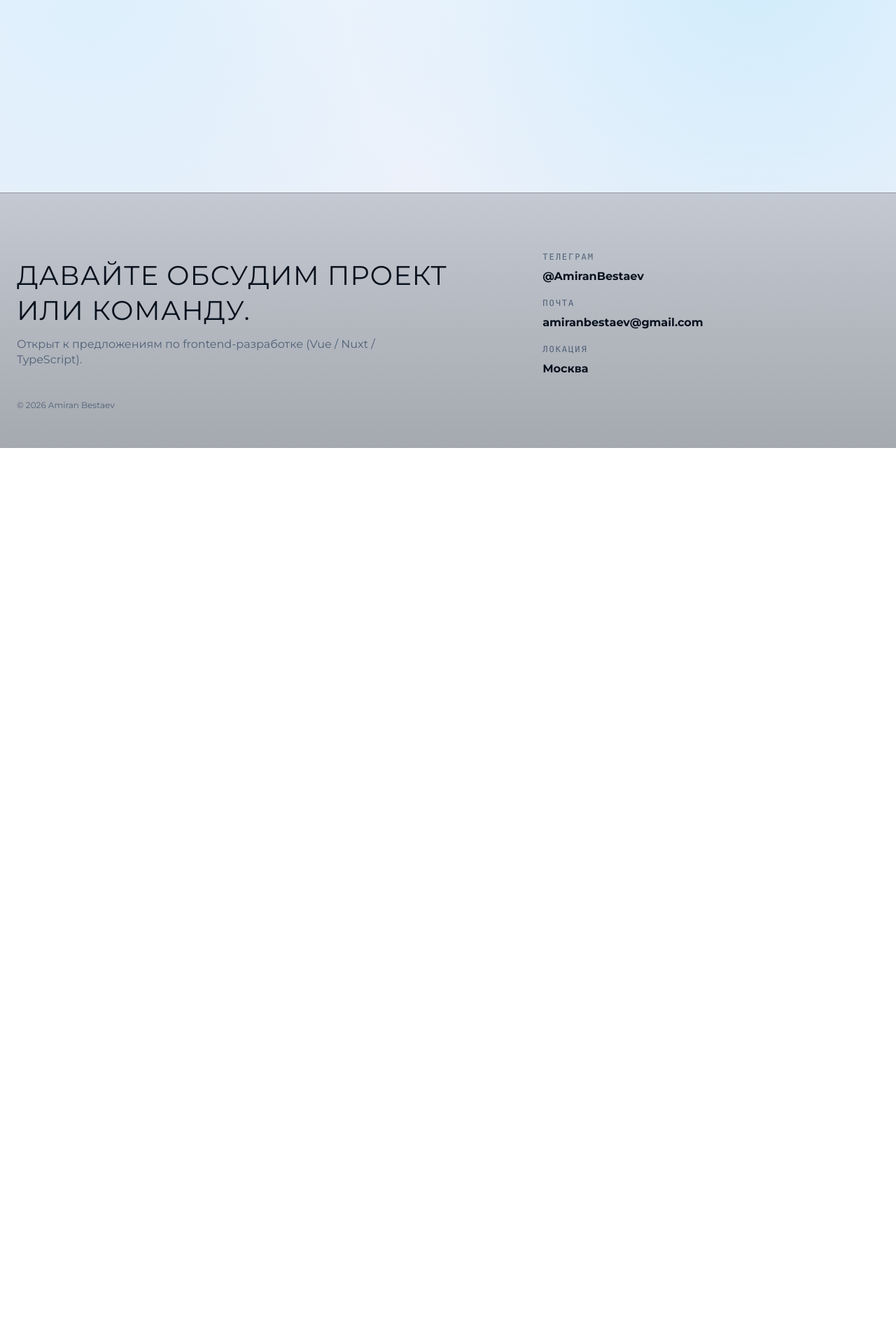
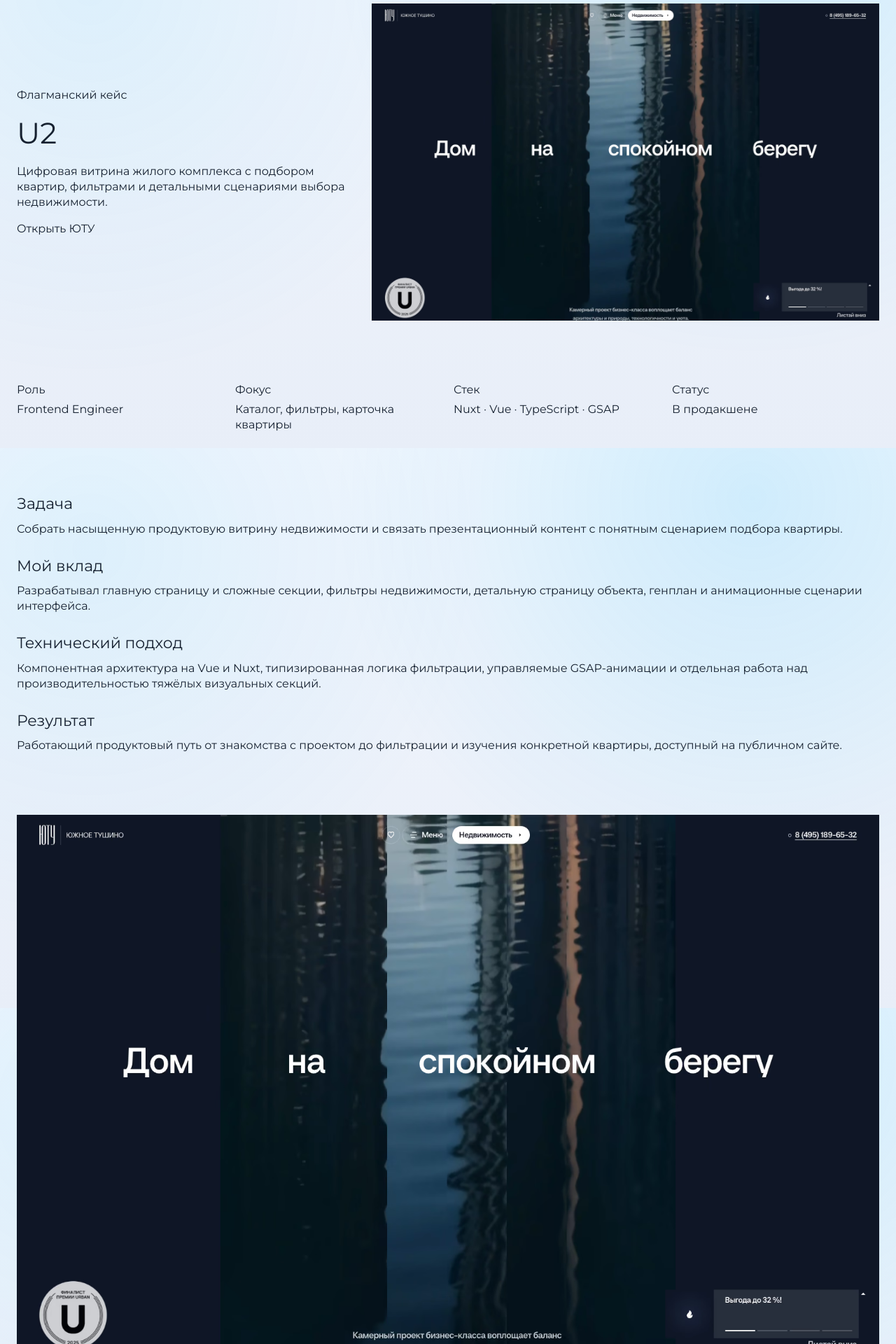
Before and after one commit to Chico-rso/TestBlog, a Nuxt app: page /projects/u2 in a window 1280 px wide. Shown: the part 160-2080 px from the top of the page at 70% size. Before the commit the page ends 800 px from the top, so only its background shows below. Built offline with nearby package versions, Linux system fonts and the light colour scheme.

Commit message:
add u2 case pages

```diff
--- /dev/null
+++ b/components/case/CaseFacts.vue
@@ -0,0 +1,31 @@
+<template>
+	<dl class="case-facts container reveal">
+		<div v-for="fact in facts" :key="fact.label" class="case-fact" data-case-fact>
+			<dt>{{ fact.label }}</dt>
+			<dd>{{ fact.value }}</dd>
+		</div>
+	</dl>
+</template>
+
+<script setup>
+defineProps({
+	facts: {type: Array, required: true},
+});
+</script>
+
+<style scoped lang="scss">
+.case-facts {
+	display: grid;
+	grid-template-columns: repeat(auto-fit, minmax(180px, 1fr));
+	gap: 16px;
+	margin-block: 0;
+}
+
+.case-fact {
+	min-width: 0;
+
+	dd {
+		margin: 6px 0 0;
+	}
+}
+</style>
--- /dev/null
+++ b/components/case/CaseGallery.vue
@@ -0,0 +1,94 @@
+<template>
+	<div class="case-gallery container">
+		<figure
+			v-for="(item, index) in items"
+			:key="getMediaKey(item, index)"
+			class="case-media reveal"
+			data-case-media
+		>
+			<div
+				class="case-media__visual"
+				:class="{'case-media__visual--failed': hasFailed(item, index)}"
+				:style="mediaStyle(item)"
+			>
+				<picture v-if="item?.webp" class="case-media__picture">
+					<source v-if="item?.avif" :srcset="item.avif" type="image/avif">
+					<img
+						:src="item?.webp"
+						:width="item?.width"
+						:height="item?.height"
+						:alt="item?.alt || ''"
+						:loading="index === 0 ? 'eager' : 'lazy'"
+						decoding="async"
+						@error="markFailed(item, index)"
+					>
+				</picture>
+				<div v-show="hasFailed(item, index) || !item?.webp" class="case-media__fallback">
+					{{ item?.alt || fallbackText }}
+				</div>
+			</div>
+			<figcaption>{{ item?.alt || fallbackText }}</figcaption>
+		</figure>
+	</div>
+</template>
+
+<script setup>
+const props = defineProps({
+	items: {type: Array, required: true},
+	fallbackText: {type: String, required: true},
+});
+
+const failedItems = reactive(new Set());
+const getMediaKey = (item, index) => item?.webp || item?.avif || `${props.fallbackText}-${index}`;
+const hasFailed = (item, index) => failedItems.has(getMediaKey(item, index));
+const markFailed = (item, index) => failedItems.add(getMediaKey(item, index));
+const mediaStyle = (item) => ({
+	'--case-media-ratio': `${item?.width || 1} / ${item?.height || 1}`,
+});
+</script>
+
+<style scoped lang="scss">
+.case-gallery {
+	display: grid;
+	gap: 28px;
+}
+
+.case-media {
+	min-width: 0;
+	margin: 0;
+}
+
+.case-media__visual {
+	position: relative;
+	overflow: hidden;
+	aspect-ratio: var(--case-media-ratio);
+}
+
+.case-media__picture,
+.case-media__picture img {
+	display: block;
+	width: 100%;
+	height: 100%;
+}
+
+.case-media__picture img {
+	object-fit: contain;
+}
+
+.case-media__visual--failed .case-media__picture {
+	visibility: hidden;
+}
+
+.case-media__fallback {
+	position: absolute;
+	inset: 0;
+	display: grid;
+	place-items: center;
+	padding: 20px;
+	text-align: center;
+}
+
+.case-media figcaption {
+	margin-top: 8px;
+}
+</style>
--- /dev/null
+++ b/components/case/CaseHero.vue
@@ -0,0 +1,67 @@
+<template>
+	<section class="case-hero container reveal" aria-labelledby="case-title">
+		<article class="case-hero__content">
+			<p class="case-hero__eyebrow">{{ caseData.eyebrow }}</p>
+			<h1 id="case-title">{{ project.name }}</h1>
+			<p class="case-hero__summary">{{ caseData.summary }}</p>
+			<a :href="externalUrl" target="_blank" rel="noreferrer">
+				{{ caseData.externalLabel }}
+			</a>
+		</article>
+		<picture class="case-hero__media">
+			<source :srcset="project.teaserMedia.avif" type="image/avif">
+			<img
+				:src="project.teaserMedia.webp"
+				:width="project.teaserMedia.width"
+				:height="project.teaserMedia.height"
+				:alt="project.teaserMedia.alt"
+				fetchpriority="high"
+				decoding="async"
+			>
+		</picture>
+	</section>
+</template>
+
+<script setup>
+defineProps({
+	project: {type: Object, required: true},
+	caseData: {type: Object, required: true},
+	externalUrl: {type: String, required: true},
+});
+</script>
+
+<style scoped lang="scss">
+.case-hero {
+	display: grid;
+	gap: 24px;
+}
+
+.case-hero__content {
+	display: grid;
+	align-content: center;
+	gap: 16px;
+
+	p,
+	h1 {
+		margin: 0;
+	}
+}
+
+.case-hero__media {
+	display: block;
+	overflow: hidden;
+
+	img {
+		display: block;
+		width: 100%;
+		height: auto;
+	}
+}
+
+@media (min-width: 768px) {
+	.case-hero {
+		grid-template-columns: minmax(0, 0.8fr) minmax(0, 1.2fr);
+		align-items: center;
+	}
+}
+</style>
--- /dev/null
+++ b/components/case/CaseNarrative.vue
@@ -0,0 +1,37 @@
+<template>
+	<section class="case-narrative container">
+		<article
+			v-for="item in items"
+			:key="item.id"
+			:id="`case-${item.id}`"
+			class="case-narrative__item reveal"
+			data-case-narrative
+		>
+			<h2>{{ item.title }}</h2>
+			<p>{{ item.text }}</p>
+		</article>
+	</section>
+</template>
+
+<script setup>
+defineProps({
+	items: {type: Array, required: true},
+});
+</script>
+
+<style scoped lang="scss">
+.case-narrative {
+	display: grid;
+	gap: 28px;
+}
+
+.case-narrative__item {
+	display: grid;
+	gap: 10px;
+
+	h2,
+	p {
+		margin: 0;
+	}
+}
+</style>
--- /dev/null
+++ b/components/case/CaseNavigation.vue
@@ -0,0 +1,33 @@
+<template>
+	<nav class="case-navigation container reveal" :aria-label="project.name">
+		<NuxtLink :to="homePath">{{ caseData.backLabel }}</NuxtLink>
+		<a :href="publicUrl" target="_blank" rel="noreferrer">
+			{{ caseData.externalLabel }}
+		</a>
+		<a :href="nextProjectUrl" target="_blank" rel="noreferrer">
+			{{ caseData.nextLabel }}
+		</a>
+	</nav>
+</template>
+
+<script setup>
+defineProps({
+	caseData: {type: Object, required: true},
+	project: {type: Object, required: true},
+	homePath: {type: String, required: true},
+	publicUrl: {type: String, required: true},
+	nextProjectUrl: {
+		type: String,
+		required: true,
+		validator: (value) => value === 'https://novaya.ru/',
+	},
+});
+</script>
+
+<style scoped lang="scss">
+.case-navigation {
+	display: flex;
+	flex-wrap: wrap;
+	gap: 12px 20px;
+}
+</style>
--- /dev/null
+++ b/components/case/CaseResult.vue
@@ -0,0 +1,38 @@
+<template>
+	<section class="case-result container reveal" aria-labelledby="case-result-title" data-case-result>
+		<h2 id="case-result-title">{{ heading }}</h2>
+		<p>{{ result }}</p>
+		<ul class="case-result__technologies" role="list">
+			<li v-for="technology in technologies" :key="technology">{{ technology }}</li>
+		</ul>
+	</section>
+</template>
+
+<script setup>
+defineProps({
+	heading: {type: String, required: true},
+	result: {type: String, required: true},
+	technologies: {type: Array, required: true},
+});
+</script>
+
+<style scoped lang="scss">
+.case-result {
+	display: grid;
+	gap: 16px;
+
+	h2,
+	p {
+		margin: 0;
+	}
+}
+
+.case-result__technologies {
+	display: flex;
+	flex-wrap: wrap;
+	gap: 10px;
+	margin: 0;
+	padding: 0;
+	list-style: none;
+}
+</style>
--- /dev/null
+++ b/components/case/U2CasePage.vue
@@ -0,0 +1,47 @@
+<template>
+	<div ref="root" class="case-page" data-case-page="u2">
+		<CaseHero :project="project" :case-data="caseData" :external-url="externalUrl"/>
+		<CaseFacts :facts="caseData.facts"/>
+		<CaseNarrative :items="caseData.narrative"/>
+		<CaseGallery :items="caseData.gallery" :fallback-text="project.name"/>
+		<CaseResult :heading="resultHeading" :result="caseData.result" :technologies="caseData.technologies"/>
+		<CaseNavigation
+			:case-data="caseData"
+			:project="project"
+			:home-path="homePath"
+			:public-url="externalUrl"
+			:next-project-url="nextProjectUrl"
+		/>
+	</div>
+</template>
+
+<script setup>
+import {portfolioRoutes} from '~/lib/portfolio/routes.js';
+
+const root = ref(null);
+const {t, lang} = useLanguage();
+const project = computed(() => t.value.projects.find(({id}) => id === 'u2'));
+const caseData = computed(() => project.value?.case);
+
+if (!project.value || !caseData.value) {
+	throw createError({statusCode: 404, statusMessage: 'U2 case not found'});
+}
+
+const homePath = computed(() => portfolioRoutes[lang.value].home);
+const externalUrl = computed(() => project.value.links[0].url);
+const nextProjectUrl = 'https://novaya.ru/';
+const resultHeading = computed(() => (
+	caseData.value.narrative.find(({id}) => id === 'result')?.title || caseData.value.eyebrow
+));
+
+usePortfolioHead('u2');
+usePortfolioAnimations(root);
+</script>
+
+<style scoped lang="scss">
+.case-page {
+	display: grid;
+	gap: clamp(36px, 7vw, 88px);
+	padding-block: clamp(36px, 7vw, 88px);
+}
+</style>
--- /dev/null
+++ b/pages/en/projects/u2.vue
@@ -0,0 +1,3 @@
+<template>
+	<U2CasePage/>
+</template>
--- /dev/null
+++ b/pages/projects/u2.vue
@@ -0,0 +1,3 @@
+<template>
+	<U2CasePage/>
+</template>
```
Also changed, not shown: 1 other file (tests, documents, lock files or other folders).
